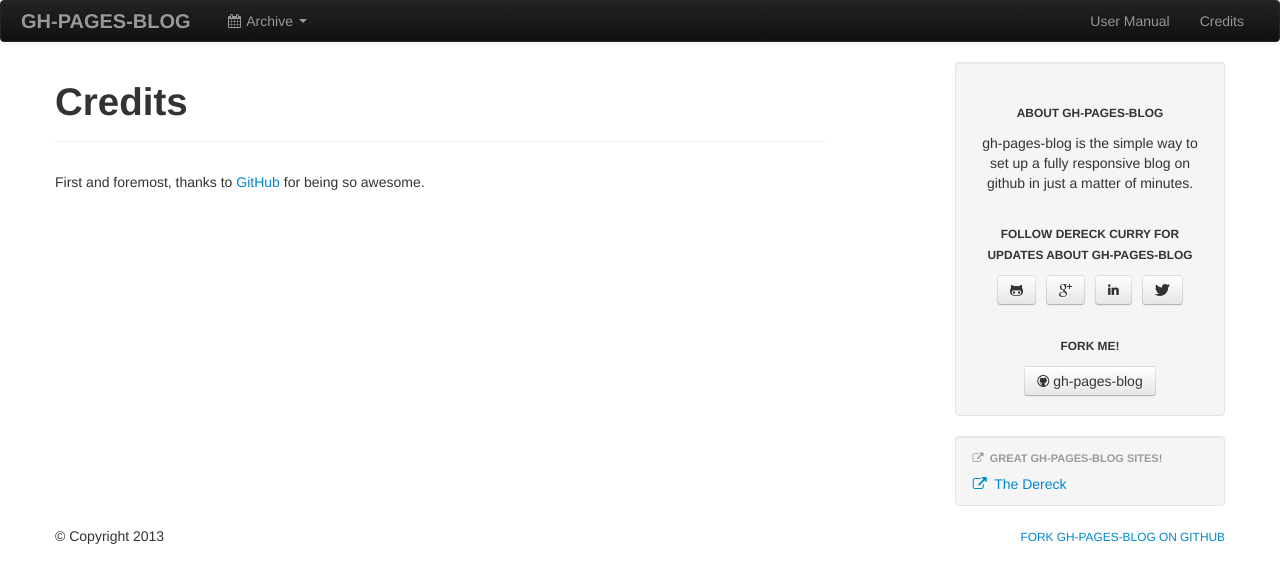
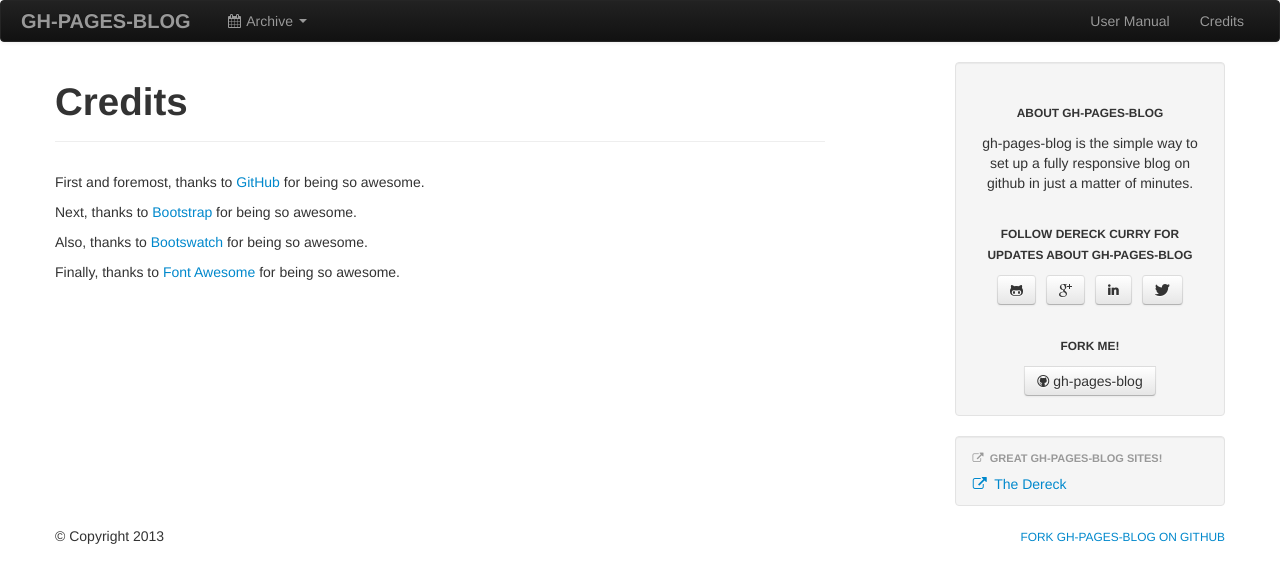
Before and after one commit to thedereck/gh-pages-blog, a Jekyll site: the page built from credits.md, in a window 1280 px wide. Shown: the top 583 px of the page. Built offline with Jekyll 4.4.1, drawn with Linux system fonts in a browser that asks for light colours; comment, search, counter and statistics services are not loaded.

Commit message:
More user manual and credits work

```diff
--- a/credits.md
+++ b/credits.md
@@ -5,3 +5,9 @@
 ---
 
 First and foremost, thanks to [GitHub](http://www.github.com) for being so awesome.
+
+Next, thanks to [Bootstrap](http://twitter.github.com/bootstrap/) for being so awesome.
+
+Also, thanks to [Bootswatch](http://bootswatch.com/) for being so awesome.
+
+Finally, thanks to [Font Awesome](http://fortawesome.github.com/Font-Awesome/) for being so awesome.
```
Also changed, not shown: user_manual.md (+2 -0 lines).
